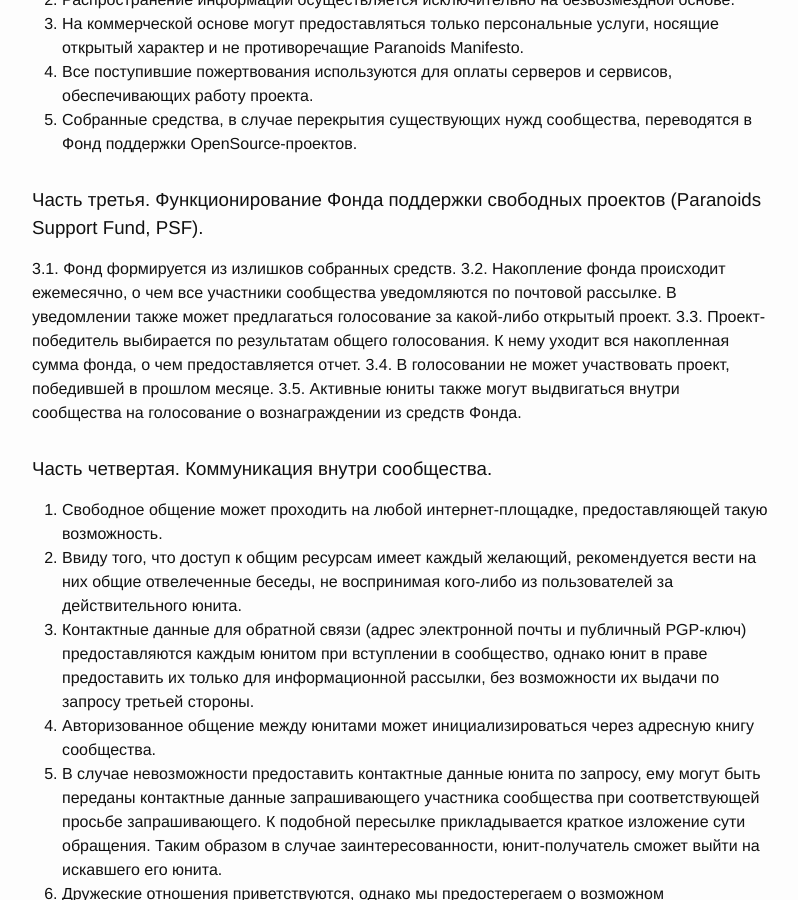
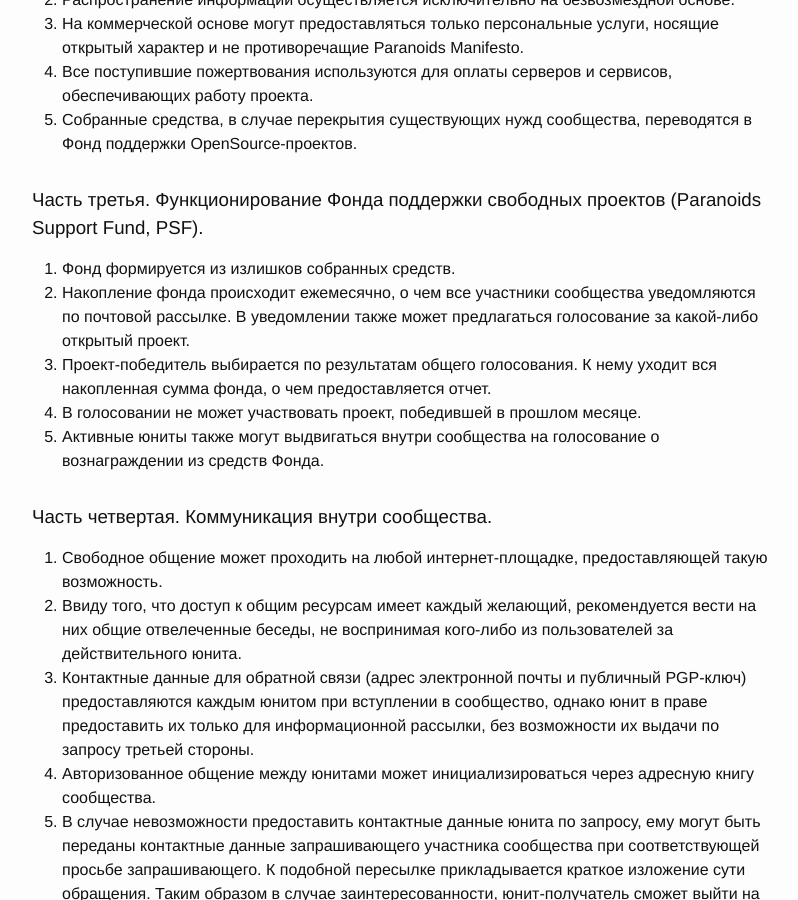
Before and after one commit to 2b7E1n6D0e5R7/2b7E1n6D0e5R7.github.io, a Jekyll site: the page built from _pages/services.md, in a window 1280 px wide and 900 px high, scrolled down 1880 px. Shown: the whole window, without its empty margins (238-1036 px from the left). Built offline with Jekyll 4.4.1, drawn with Linux system fonts in a browser that asks for light colours.

Commit message:
Update services.md

```diff
--- a/_pages/services.md
+++ b/_pages/services.md
@@ -40,13 +40,11 @@ permalink: /manifesto/
 5. Собранные средства, в случае перекрытия существующих нужд сообщества, переводятся в Фонд поддержки OpenSource-проектов.
 
 ### Часть третья. Функционирование Фонда поддержки свободных проектов (Paranoids Support Fund, PSF).
-
- 3.1. Фонд формируется из излишков собранных средств.
-	3.2. Накопление фонда происходит ежемесячно, о чем все участники сообщества уведомляются по почтовой рассылке. В уведомлении также может предлагаться голосование за какой-либо открытый проект.
-	3.3. Проект-победитель выбирается по результатам общего голосования. К нему уходит вся накопленная сумма фонда, о чем предоставляется отчет.
-	3.4. В голосовании не может участвовать проект, победившей в прошлом месяце.
-	3.5. Активные юниты также могут выдвигаться внутри сообщества на голосование о вознаграждении из средств Фонда.
-
+1. Фонд формируется из излишков собранных средств.
+2. Накопление фонда происходит ежемесячно, о чем все участники сообщества уведомляются по почтовой рассылке. В уведомлении также может предлагаться голосование за какой-либо открытый проект.
+3. Проект-победитель выбирается по результатам общего голосования. К нему уходит вся накопленная сумма фонда, о чем предоставляется отчет.
+4. В голосовании не может участвовать проект, победившей в прошлом месяце.
+5. Активные юниты также могут выдвигаться внутри сообщества на голосование о вознаграждении из средств Фонда.
 
 ### Часть четвертая. Коммуникация внутри сообщества.
 1. Свободное общение может проходить на любой интернет-площадке, предоставляющей такую возможность.
```
